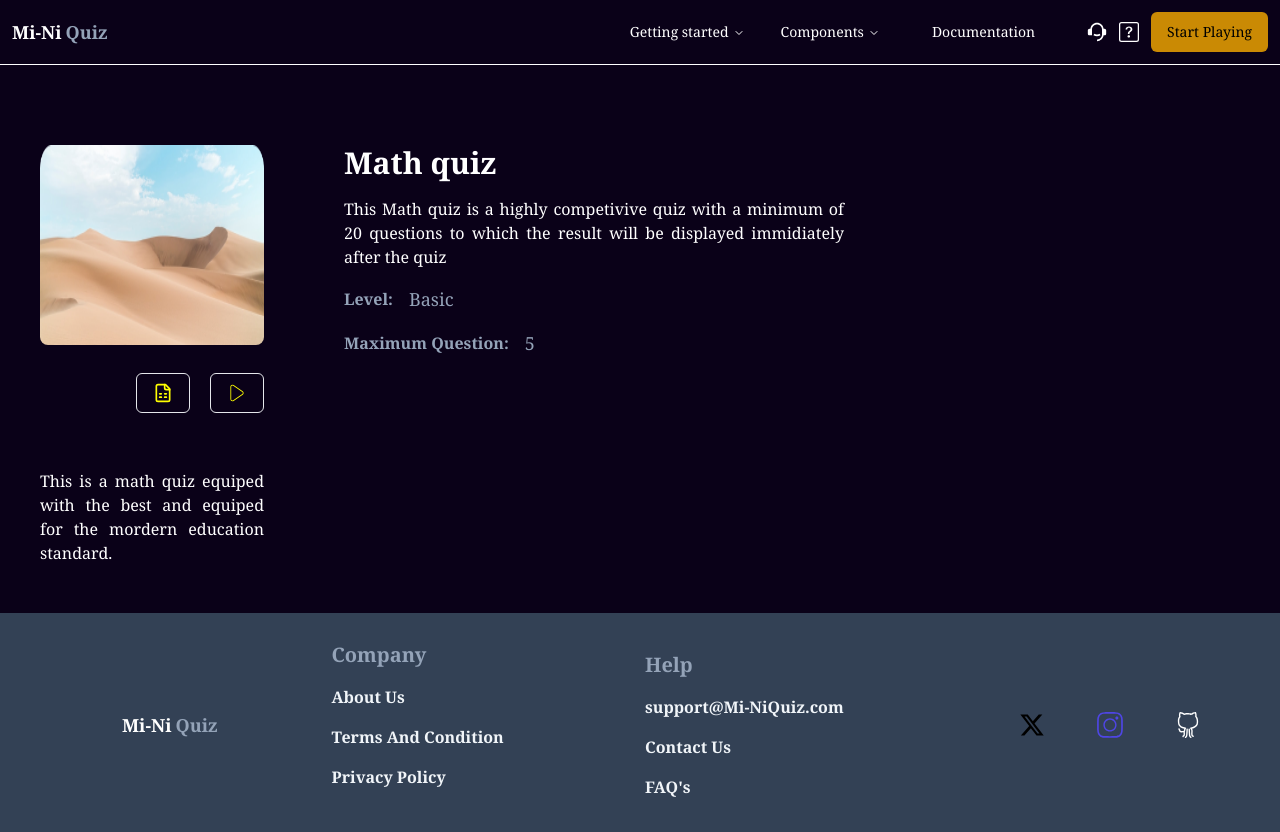
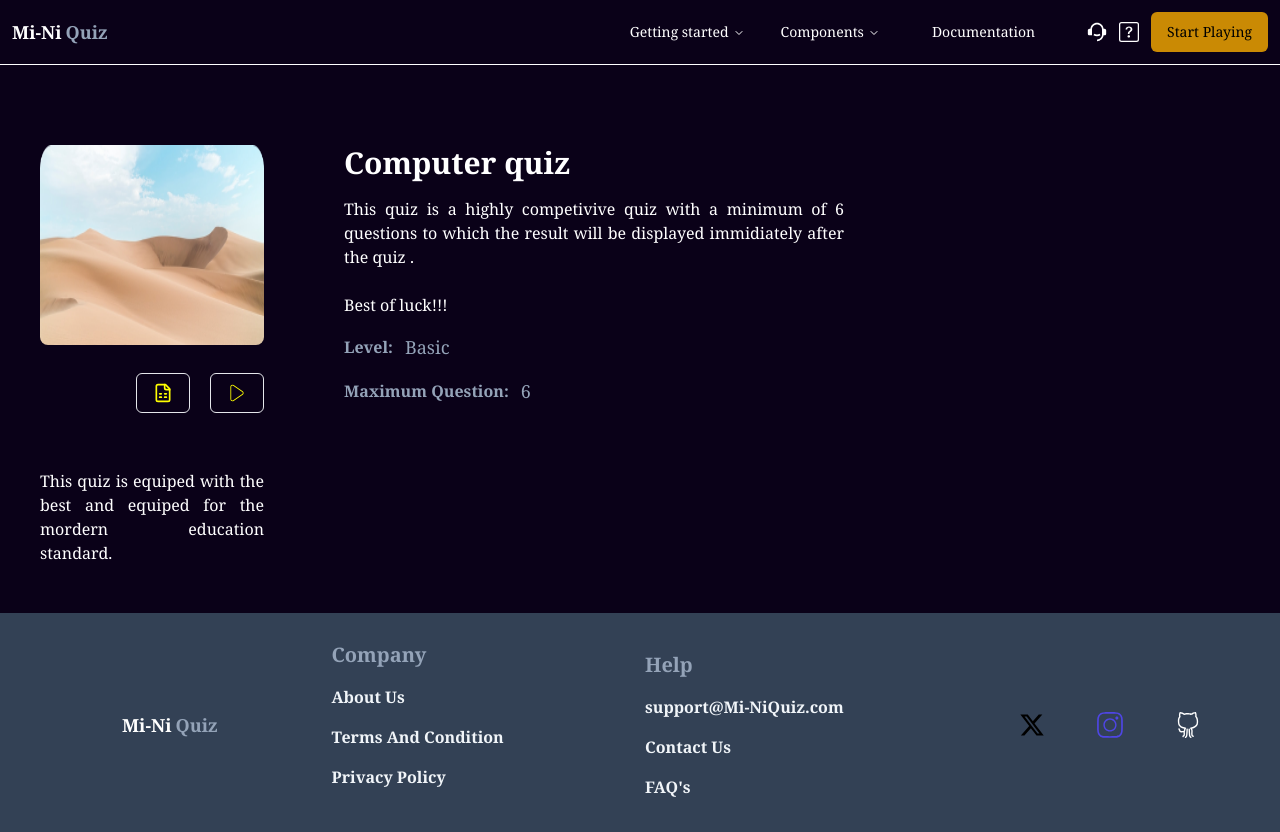
Before and after one commit to nathjoeetim/quiz-web, a Next.js app: page /quiz in a window 1280 px wide. Built offline with nearby package versions, Linux system fonts and the light colour scheme.

Commit message:
feature: quiz question

```diff
--- a/src/app/layout.tsx
+++ b/src/app/layout.tsx
@@ -15,6 +15,7 @@ import { NavigationMenuComponent } from "@/components/navigationa_menu";
 import { Button } from "@/components/ui/button";
 import { SideBar } from "@/components/sideBar";
 import Fotter from "@/components/fotter";
+import { useRouter } from "next/navigation";
 
 const fontSans = FontSans({
   subsets: ["latin"],
@@ -33,6 +34,7 @@ export default function RootLayout({
 }>) {
   const [isTopNavFixed, setIsTopNavFixed] = useState(false);
   const [isMounted, setIsMounted] = useState<Boolean>(false);
+  const router = useRouter();
 
   useEffect(() => {
     setIsMounted(true);
@@ -60,6 +62,10 @@ export default function RootLayout({
       window.removeEventListener("scroll", handleScroll);
     };
   }, [isTopNavFixed]);
+
+  function onNavigateToGamePageFn() {
+    router.push("quiz");
+  }
 
   return (
     <html lang="en" className="custom-scrollbar">
@@ -106,7 +112,10 @@ export default function RootLayout({
                         }`}
                       />
                     </TwoIconsContainer>
-                    <Button className="text-gold bg-yellow-600">
+                    <Button
+                      className="text-gold bg-yellow-600"
+                      onClick={onNavigateToGamePageFn}
+                    >
                       Start Playing
                     </Button>
                   </SideBarLastItem>
--- a/src/app/quiz/page.tsx
+++ b/src/app/quiz/page.tsx
@@ -14,7 +14,7 @@ function SelectedQuizComponent() {
           alt="course-image"
           width={200}
           height={200}
-          className="w-[250px] h-[200px] rounded-lg"
+          className="w-[300px] h-[200px] rounded-lg"
         />
         <div className="flex flex-row gap-5 w-full justify-end items-center">
           <RulesDialogComponent />
@@ -22,27 +22,27 @@ function SelectedQuizComponent() {
         </div>
         <div className="flex flex-row w-[200px] gap-6">{/*  */}</div>
         <p className="text-white font-normal text-justify">
-          This is a math quiz equiped with the best and equiped for the mordern
+          This quiz is equiped with the best and equiped for the mordern
           education standard.{" "}
         </p>
       </div>
       <div className="flex flex-col gap-4 text-white w-full">
-        <h5 className=" font-bold text-3xl">Math quiz</h5>
+        <h5 className=" font-bold text-3xl">Computer quiz</h5>
         <div className="flex flex-col gap-4">
           <p className="text-justify">
-            This Math quiz is a highly competivive quiz with a minimum of 20
-            questions to which the result will be displayed immidiately after
-            the quiz
+            This quiz is a highly competivive quiz with a minimum of 6 questions
+            to which the result will be displayed immidiately after the quiz .{" "}
+            <br /> <br /> Best of luck!!!
           </p>
-          <div className="flex flex-row items-center justify-start gap-4">
+          <div className="flex flex-row items-center justify-start gap-3">
             <span className="text-slate-400 font-bold text-1xl">Level:</span>
             <span className="text-slate-400 font-normal text-lg">Basic</span>
           </div>
-          <div className="flex flex-row items-center justify-start gap-4">
+          <div className="flex flex-row items-center justify-start gap-3">
             <span className="text-slate-400 font-bold text-1xl">
               Maximum Question:
             </span>
-            <span className="text-slate-400 font-normal text-lg">5</span>
+            <span className="text-slate-400 font-normal text-lg">6</span>
           </div>
         </div>
       </div>
--- a/src/components/data.tsx
+++ b/src/components/data.tsx
@@ -31,13 +31,13 @@ export const AvalableGameData: AllQuizCardAlises[] = [
     active_players: 112,
     rating: 2,
     level: "Beginner",
-    name: "Science Quiz",
+    name: "Computer Quiz",
   },
   {
     id: 1234,
     active_players: 182,
     rating: 5,
-    name: "Math Quiz",
+    name: "Programing Quiz",
     level: "Intermidiate",
   },
   {
@@ -45,7 +45,7 @@ export const AvalableGameData: AllQuizCardAlises[] = [
     active_players: 152,
     rating: 1,
     level: "Intermidiate",
-    name: "English Quiz",
+    name: "History Quiz",
   },
   {
     id: 10,
--- a/src/components/quizQuestion.tsx
+++ b/src/components/quizQuestion.tsx
@@ -67,9 +67,9 @@ export function QuizQuestionComponent() {
     setShowResult(true);
 
     setResult({
-      score: correct.length + 1,
+      score: correct.length > 0 ? correct.length + 1 : correct.length,
       correctAnswer: correct.length > 0 ? correct.length + 1 : correct.length,
-      wrongAnswers: wrong.length,
+      wrongAnswers: wrong.length > 0 ? wrong.length + 1 : wrong.length,
     });
   }
 
@@ -141,7 +141,7 @@ export function QuizQuestionComponent() {
               Quiz Question
             </AlertDialogTitle>
             <AlertDialogDescription className="flex flex-col gap-4">
-              <span className="text-[17px] font-medium">
+              <span className="text-[18px] font-bold">
                 {index + 1}. {question.question}
               </span>
               <span className="flex flex-col items-center justify-start gap-4 w-full">
```
